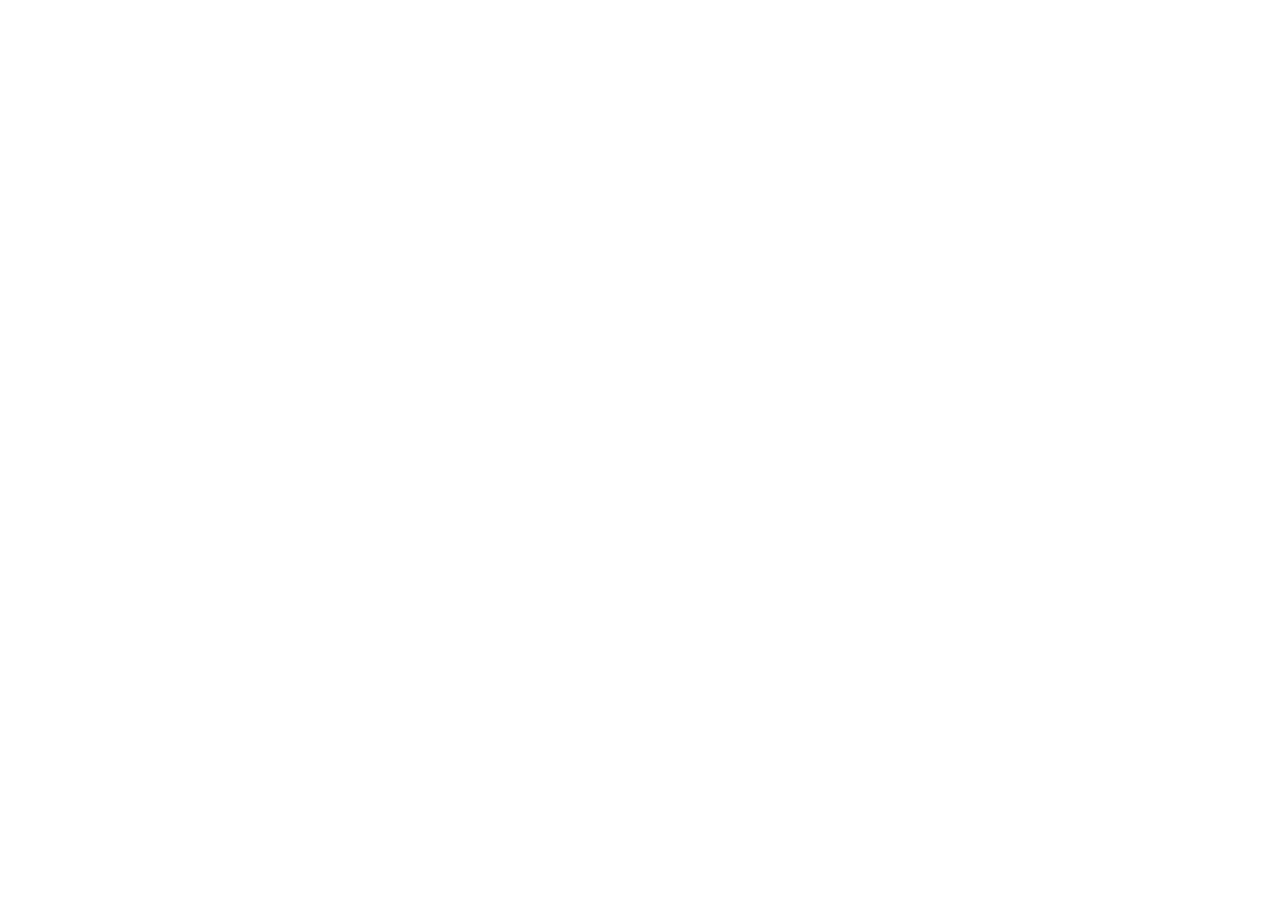
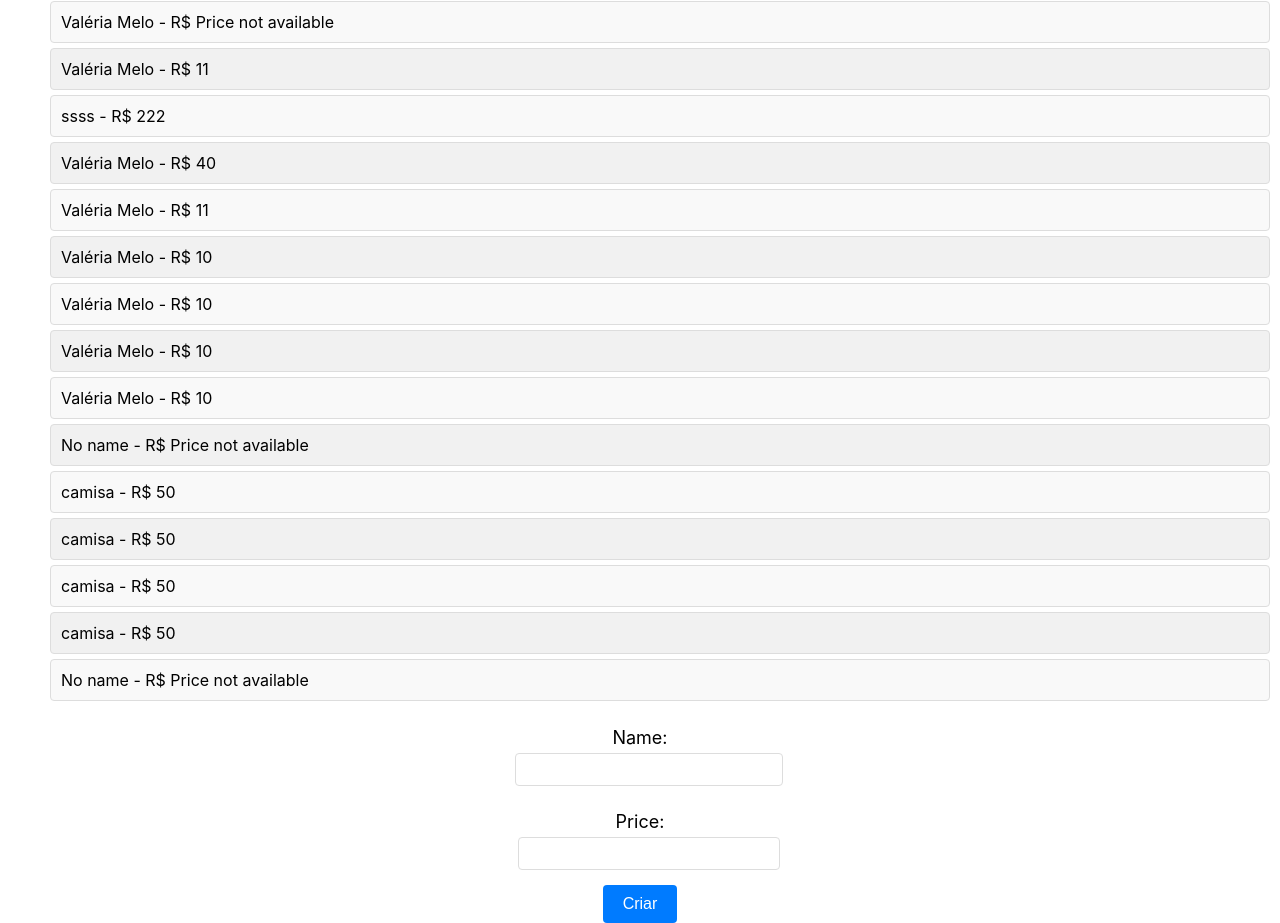
Before and after one commit to dev-valeria/mock-api-simulation, a React (Create React App) app in the folder httpreact/: page / in a window 1280 px wide. Shown: the part 361-1284 px from the top of the page. Before the commit the page ends 800 px from the top, so only its background shows below. Built offline with nearby package versions, Linux system fonts and the light colour scheme; data requests are answered from the project's data file.

Commit message:
feat: adjust and improve CSS styles for better layout and spacing

```diff
--- a/httpreact/data/db.json
+++ b/httpreact/data/db.json
@@ -54,6 +54,56 @@
       "id": "1a8d",
       "name": "Valéria Melo",
       "price": "11"
+    },
+    {
+      "id": "8a60",
+      "name": "Valéria Melo",
+      "price": "10"
+    },
+    {
+      "id": "5fa9",
+      "name": "Valéria Melo",
+      "price": "10"
+    },
+    {
+      "id": "c5d6",
+      "name": "Valéria Melo",
+      "price": "10"
+    },
+    {
+      "id": "4783",
+      "name": "Valéria Melo",
+      "price": "10"
+    },
+    {
+      "id": "1eab",
+      "name": "",
+      "price": ""
+    },
+    {
+      "id": "687d",
+      "name": "camisa",
+      "price": "50"
+    },
+    {
+      "id": "1855",
+      "name": "camisa",
+      "price": "50"
+    },
+    {
+      "id": "67b8",
+      "name": "camisa",
+      "price": "50"
+    },
+    {
+      "id": "6a84",
+      "name": "camisa",
+      "price": "50"
+    },
+    {
+      "id": "6e34",
+      "name": "",
+      "price": ""
     }
   ]
 }
--- a/httpreact/src/App.css
+++ b/httpreact/src/App.css
@@ -1,56 +1,86 @@
 .App {
   text-align: center;
+  padding: 0 10px;
+  /* Reduzir o padding lateral da página */
 }
 
-.App-logo {
-  height: 40vmin;
-  pointer-events: none;
+h1 {
+  color: #333;
+  margin-bottom: 20px;
 }
 
-@media (prefers-reduced-motion: no-preference) {
-  .App-logo {
-    animation: App-logo-spin infinite 20s linear;
-  }
+.product-list {
+  list-style-type: none;
+  padding: 0;
+  margin: 0 auto;
+  /* Centraliza a lista */
+  max-width: 600px;
+  /* Define uma largura máxima para a lista */
 }
 
-.App-header {
-  background-color: #282c34;
-  min-height: 100vh;
+li {
+  background: #f9f9f9;
+  border: 1px solid #ddd;
+  border-radius: 4px;
+  padding: 10px;
+  margin: 5px 0;
+  font-size: 16px;
+  display: flex;
+  justify-content: space-between;
+  align-items: center;
+}
+
+li:nth-child(even) {
+  background: #f1f1f1;
+}
+
+.add-product {
+  margin-top: 20px;
+  margin-bottom: 20px;
+  max-width: 600px;
+  /* Define uma largura máxima para o formulário */
+  margin: 0 auto;
+  /* Centraliza o formulário */
+}
+
+form {
   display: flex;
   flex-direction: column;
   align-items: center;
-  justify-content: center;
-  font-size: calc(10px + 2vmin);
-  color: white;
 }
 
-.App-link {
-  color: #61dafb;
+label {
+  margin: 10px 0;
+  font-size: 18px;
 }
 
-@keyframes App-logo-spin {
-  from {
-    transform: rotate(0deg);
-  }
-  to {
-    transform: rotate(360deg);
-  }
+input[type="text"],
+input[type="number"] {
+  padding: 8px;
+  margin: 5px 0;
+  border: 1px solid #ddd;
+  border-radius: 4px;
+  width: 100%;
+  /* Faz com que os inputs ocupem toda a largura disponível */
+  max-width: 400px;
+  /* Define uma largura máxima para os inputs */
 }
 
-.add-product {
-  border-top: 1px solid #000;
+button {
+  padding: 10px 20px;
+  border: none;
+  border-radius: 4px;
+  color: #fff;
+  background-color: #007bff;
+  font-size: 16px;
+  cursor: pointer;
+  transition: background-color 0.3s ease;
 }
 
-.form {
-  display: flex !important;
-  flex-direction: column !important;
-  align-items: center !important;
-  justify-content: center !important;
+button:hover {
+  background-color: #0056b3;
 }
 
-.form .input {
-  display: flex;
-  flex-direction: column;
-  align-items: center;
-  gap: 15px;
+button:disabled {
+  background-color: #6c757d;
 }
--- a/httpreact/src/App.js
+++ b/httpreact/src/App.js
@@ -7,7 +7,7 @@ import { useFetch } from './hooks/useFetch';
 const url = "http://localhost:3000/products";
 
 function App() {
-  const [products, setProducts] = useState([]);
+  //const [products, setProducts] = useState([]);
 
   // 4 - custom
   const { data: items, httpConfig, loading, error } = useFetch(url);
@@ -33,31 +33,47 @@ function App() {
   return (
   <div className="App">
     <h1>Product List</h1>
+
     {loading && <p>Carregando dados...</p>}
     {error && <p>{error}</p>}
-      {error && (
+
+    {!loading && !error && items && (
       <ul>
-        {items && items.map((product) => (
+        {items.map((product) => (
           <li key={product.id}>
             {product.name || "No name"} - R$ {product.price || "Price not available"}
           </li>
         ))}
       </ul>
     )}
+
     <div className='add-product'>
       <form onSubmit={handleSubmit}>
         <label>
           Name:
-            <input type="text" value={name} name='name' onChange={(e) => setName(e.target.value)} />
+          <input
+            type="text"
+            value={name}
+            name='name'
+            onChange={(e) => setName(e.target.value)}
+          />
         </label>
+
         <label>
           Price:
-            <input type="number" value={price} name='price' onChange={(e) => setPrice(e.target.value)} />
+          <input
+            type="number"
+            value={price}
+            name='price'
+            onChange={(e) => setPrice(e.target.value)}
+          />
         </label>
-          {loading && <button type="submit" disabled value="Aguarde">Criar</button>}
-         { !loading && <button type="submit">Criar</button>
 
- }
+        {loading ? (
+          <button type="submit" disabled value="Aguarde">Criar</button>
+        ) : (
+          <button type="submit">Criar</button>
+        )}
       </form>
     </div>
   </div>
```
Lines whose indentation alone changed are shown as unchanged.
